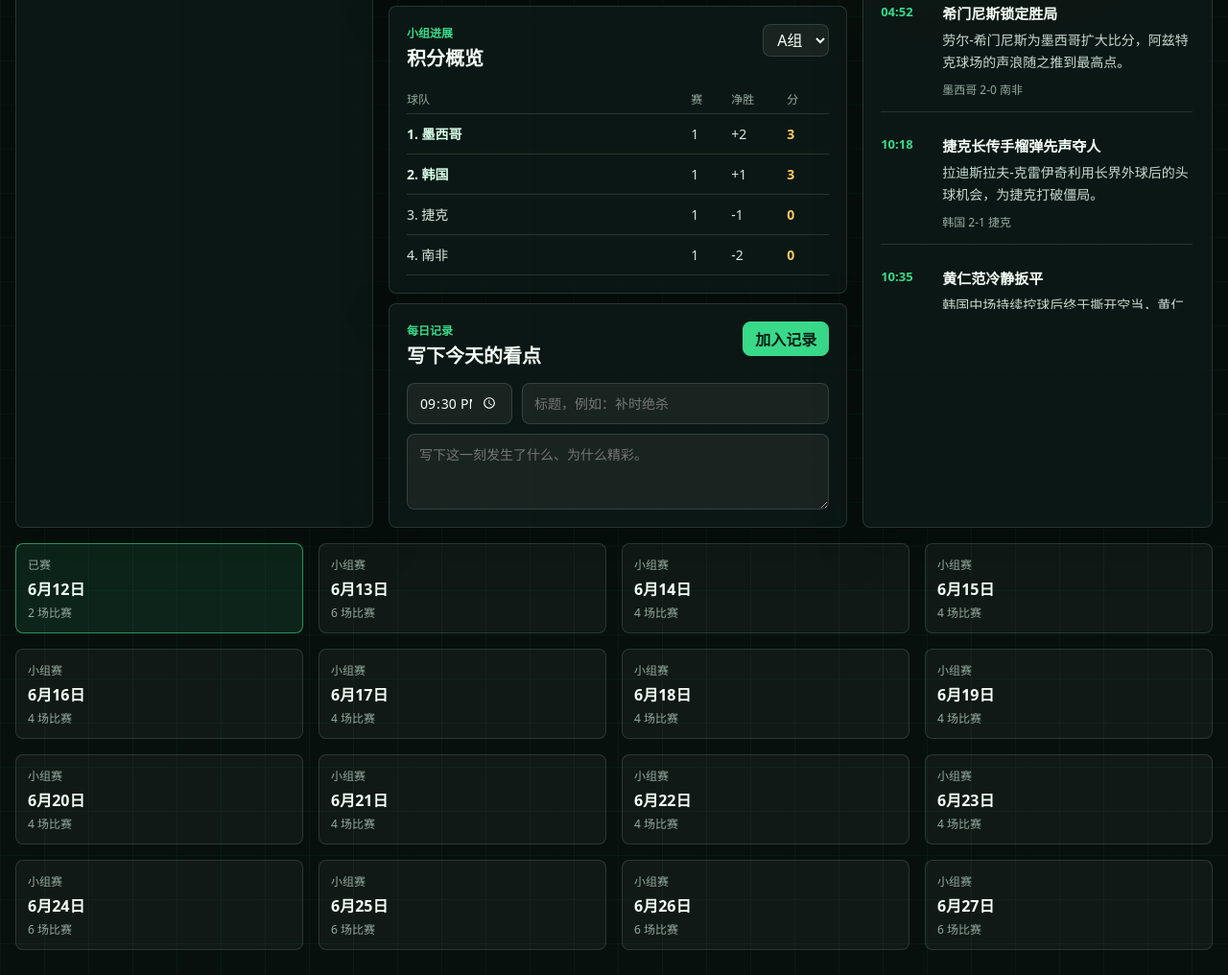
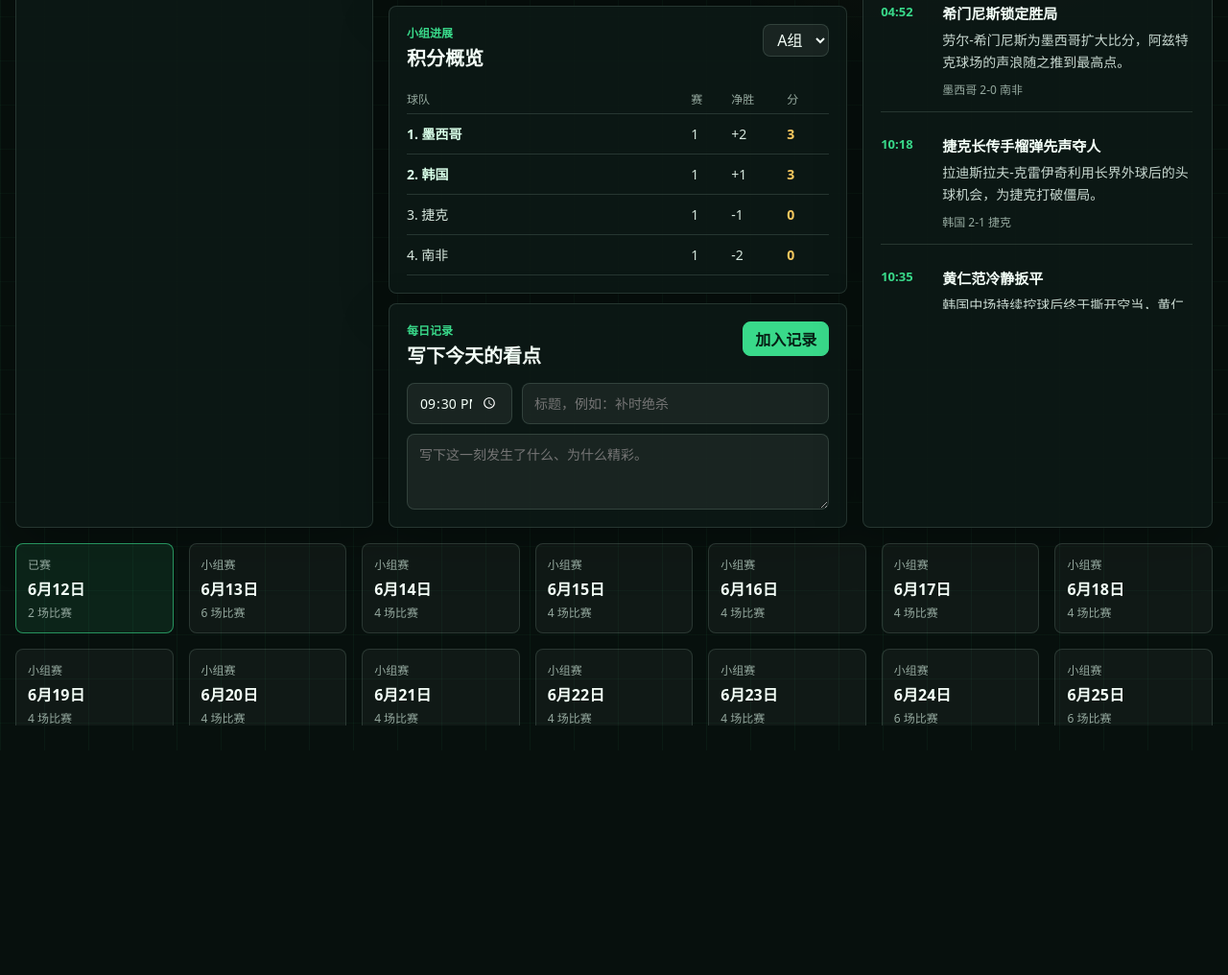
Before and after one commit to Felixchenjiale/world-cup-scoreboard, a plain HTML site: page index.html in a window 1280 px wide. Shown: the part 488-1504 px from the top of the page at 96% size. After the commit the page ends 1270 px from the top, so only its background shows below. Drawn offline with Linux system fonts and the light colour scheme.

Commit message:
Allow calendar strip to show full schedule

```diff
--- a/styles.css
+++ b/styles.css
@@ -454,8 +454,10 @@ select {
 }
 
 .calendar-strip {
-  grid-template-columns: repeat(4, 1fr);
+  grid-template-columns: repeat(auto-fit, minmax(150px, 1fr));
   margin-top: 16px;
+  max-height: 190px;
+  overflow: auto;
 }
 
 .date-card {
```
